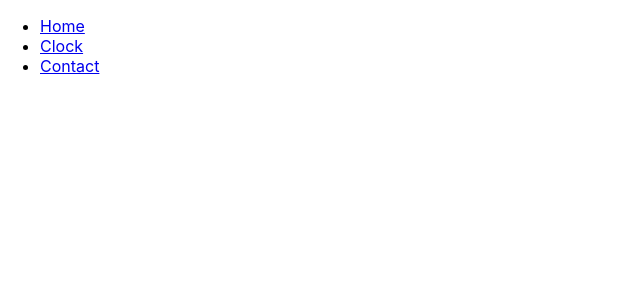
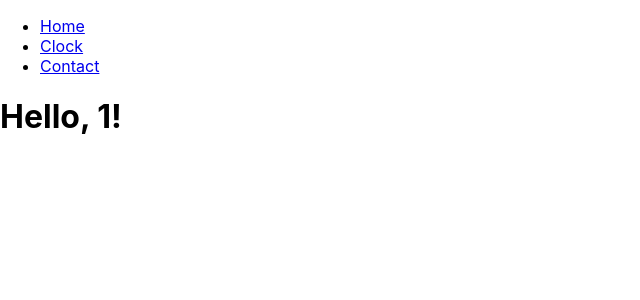
Before and after one commit to sehenry620/ReactDemoApp, a React (Create React App) app: page /welcome/1 in a window 1280 px wide. Shown: the top 300 px of the page, without its empty margins (0-640 px from the left). Built offline with nearby package versions, Linux system fonts and the light colour scheme.

Commit message:
update files

```diff
--- a/src/App.js
+++ b/src/App.js
@@ -4,7 +4,8 @@ import Clock from './components/clock/Clock';
 import Contact from './components/contact/Contact'
 
 import Navigation from './components/navigation/Navigation';
-import { Route } from 'react-router-dom';
+import { Route, Switch } from 'react-router-dom';
+import ErrorMessage from './components/errormessage/ErrorMessage';
 
 function App() {
   return (
@@ -12,10 +13,15 @@ function App() {
       {/* <Welcome name="Stephanie" />
       <Clock />
       <Contact /> */}
+
       <Navigation />
+      <Switch>
       <Route exact path="/" render={(props)=><Welcome {...props} name="Stephanie"/>} />
+      <Route path="/welcome/:name" component={Welcome} />
       <Route path="/clock" component={Clock} />
       <Route path="/contact" component={Contact} />
+      <Route component={ErrorMessage} />
+      </Switch>
     </div>
   );
 }
--- /dev/null
+++ b/src/components/errormessage/ErrorMessage.js
@@ -0,0 +1,11 @@
+import React from 'react';
+
+function ErrorMessage(props){
+    return (
+        <h1>Whoops! ERROR 404!! </h1>
+    );
+
+}
+
+
+export default ErrorMessage;
--- a/src/components/welcome/Welcome.js
+++ b/src/components/welcome/Welcome.js
@@ -1,10 +1,23 @@
 import React from 'react';
 
 function Welcome(props) {
-    return (
-        <div>
-            <h1>Hello, {props.name}!</h1>
-        </div>
-    );
+    // if props.match.params.name exists return this first return statement
+    if (props.match.params.name){
+        return (
+            <div>
+                <h1>Hello, {props.match.params.name}!</h1>
+            </div>
+        );
+
+    }else {
+        return(
+            <div>
+                <h1>Hello, {props.name}!</h1>
+            </div>
+        )
+
+
+    // else return the return statement with props.name
+    }
 }
 export default Welcome;
```
